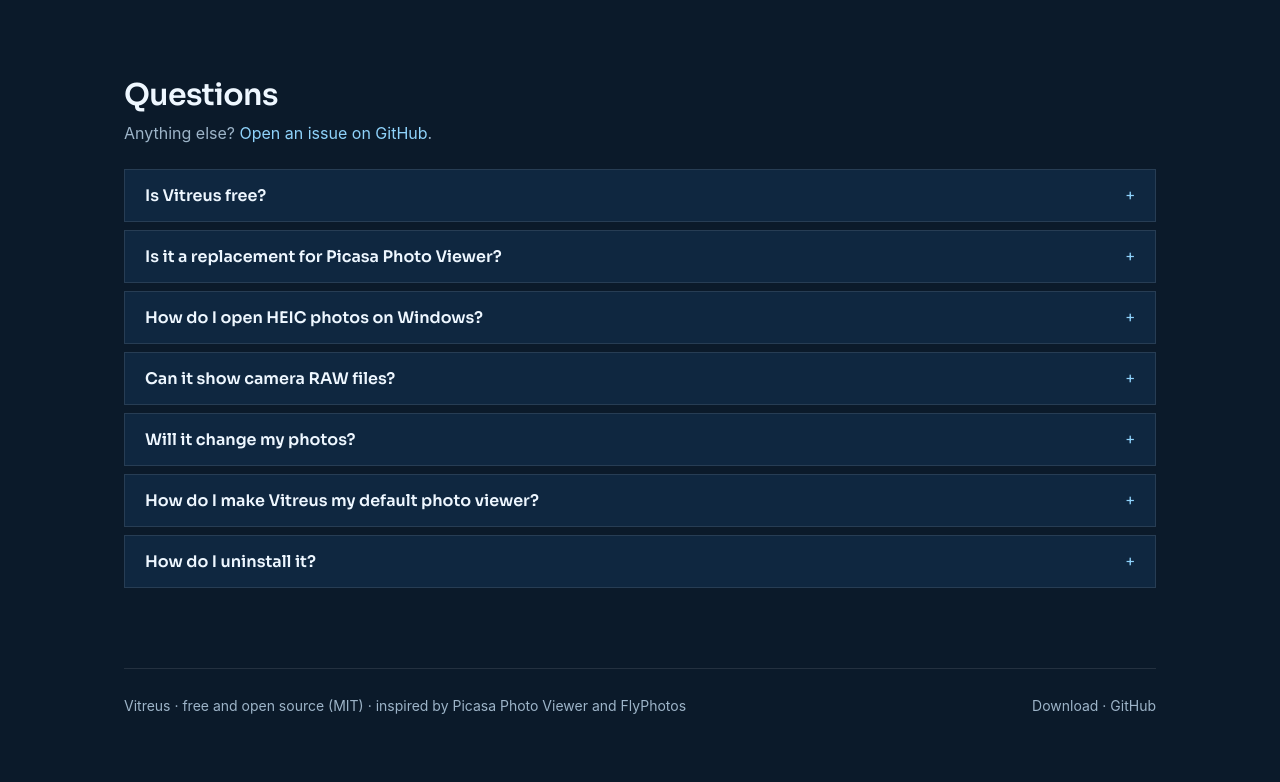
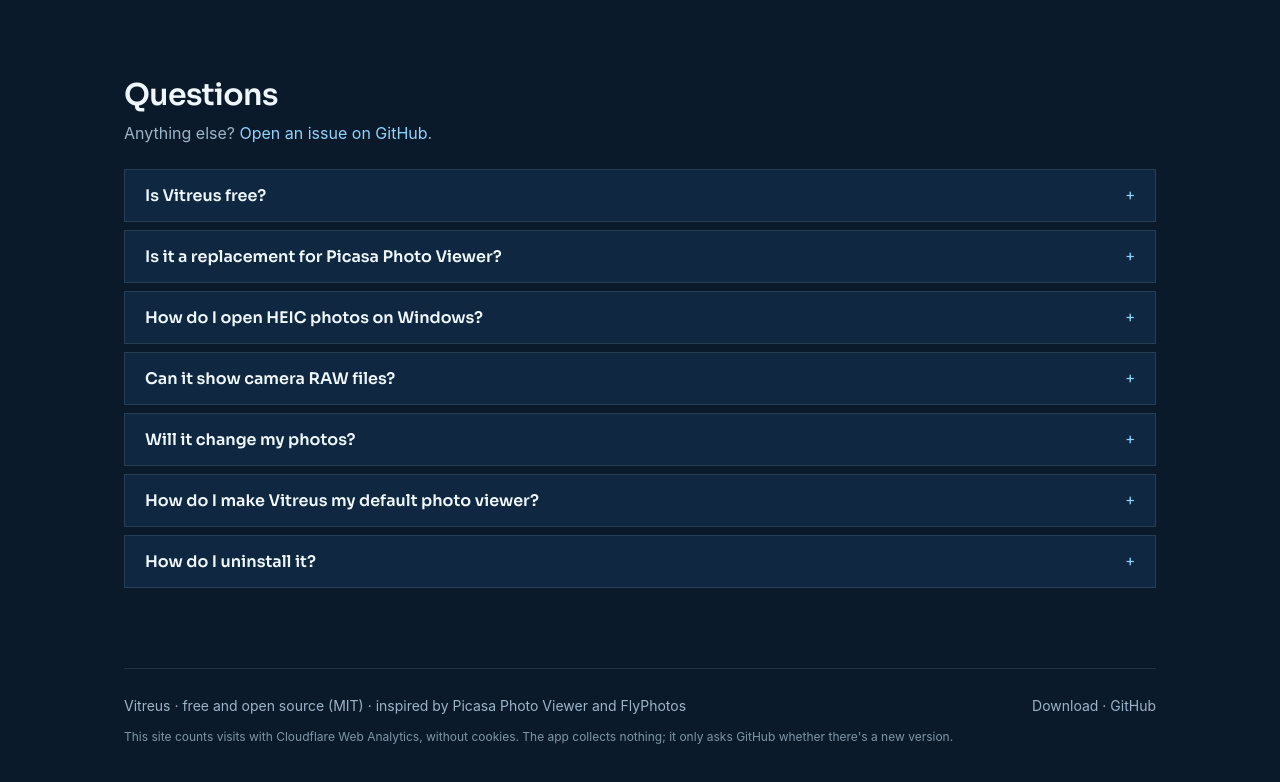
Before and after one commit to Nominy/vitreus, a plain HTML site: page site/index.html in a window 1280 px wide. Shown: the part 2579-3361 px from the top of the page. Before the commit the page ends 3336 px from the top, so only its background shows below. Drawn offline with Linux system fonts and the light colour scheme.

Commit message:
Site: Cloudflare Web Analytics (cookieless)

```diff
--- a/site/index.html
+++ b/site/index.html
@@ -111,6 +111,7 @@
 
     footer { border-top: 1px solid var(--line); padding: 26px 0 40px; color: var(--muted); font-size: 14px; display: flex; justify-content: space-between; flex-wrap: wrap; gap: 10px; }
     footer a { text-decoration: none; } footer a:hover { color: var(--text); }
+    footer .analytics { flex-basis: 100%; font-size: 12px; opacity: .8; }
 
     h2 { font: 600 clamp(24px, 3vw, 30px)/1.2 var(--display); letter-spacing: -.6px; margin: 0 0 8px; }
     .sub { color: var(--muted); margin: 0 0 22px; max-width: 680px; }
@@ -246,6 +247,7 @@
     <footer>
       <span>Vitreus · free and open source (MIT) · inspired by Picasa Photo Viewer and FlyPhotos</span>
       <span><a href="https://github.com/Nominy/vitreus/releases">Download</a> · <a href="https://github.com/Nominy/vitreus">GitHub</a></span>
+      <span class="analytics">This site counts visits with <a href="https://www.cloudflare.com/web-analytics/">Cloudflare Web Analytics</a>, without cookies. The app collects nothing; it only asks GitHub whether there's a new version.</span>
     </footer>
   </div>
 
@@ -304,5 +306,7 @@
       setTimeout(() => (copy.textContent = "Copy"), 1400);
     };
   </script>
+  <!-- Cloudflare Web Analytics: cookieless visit counts for this page. -->
+  <script type="module" src="https://static.cloudflareinsights.com/beacon.min.js" data-cf-beacon='{"token": "d1d96bbc918a4339acff7fbfc822f09f"}'></script>
 </body>
 </html>
```
